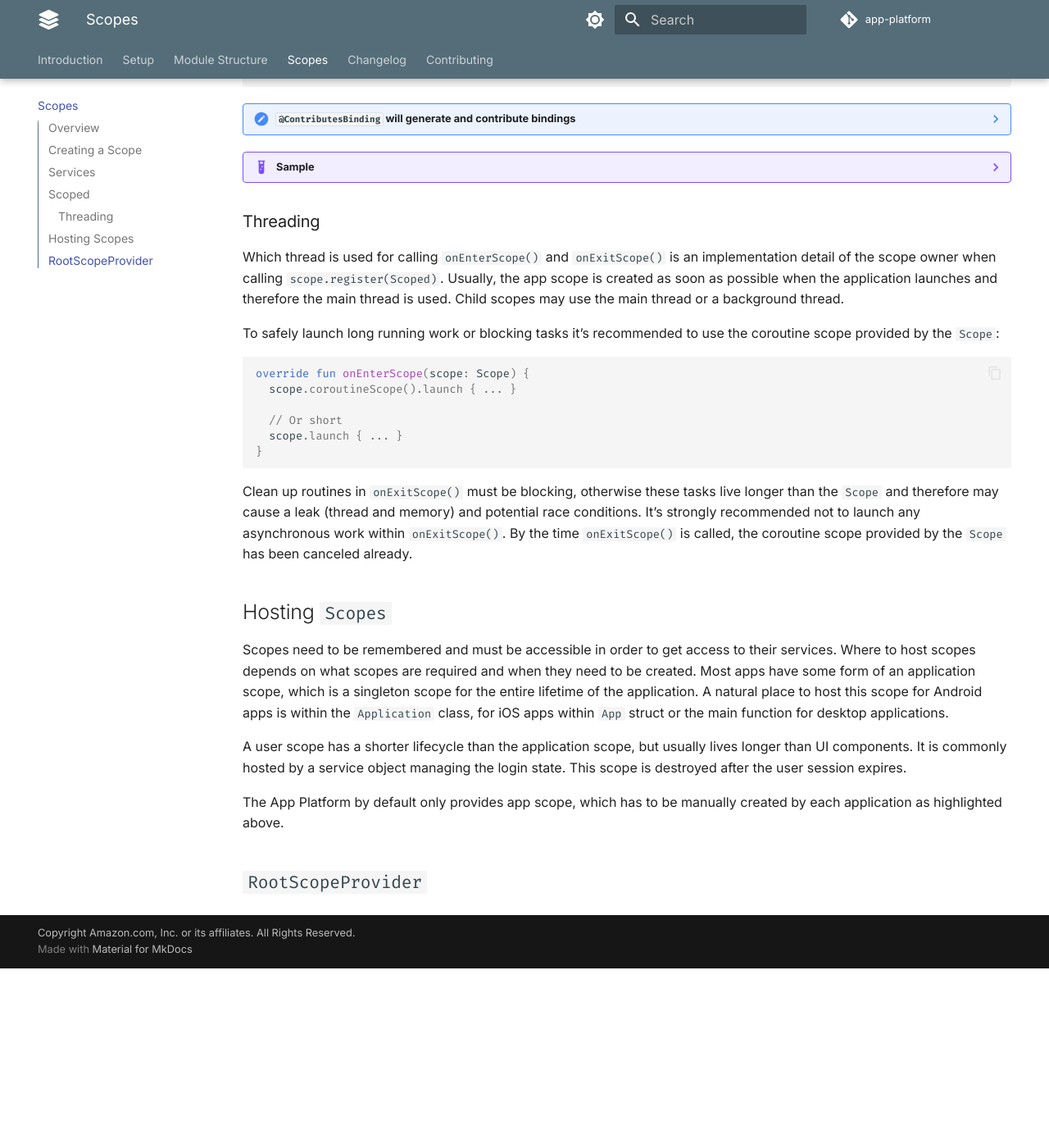
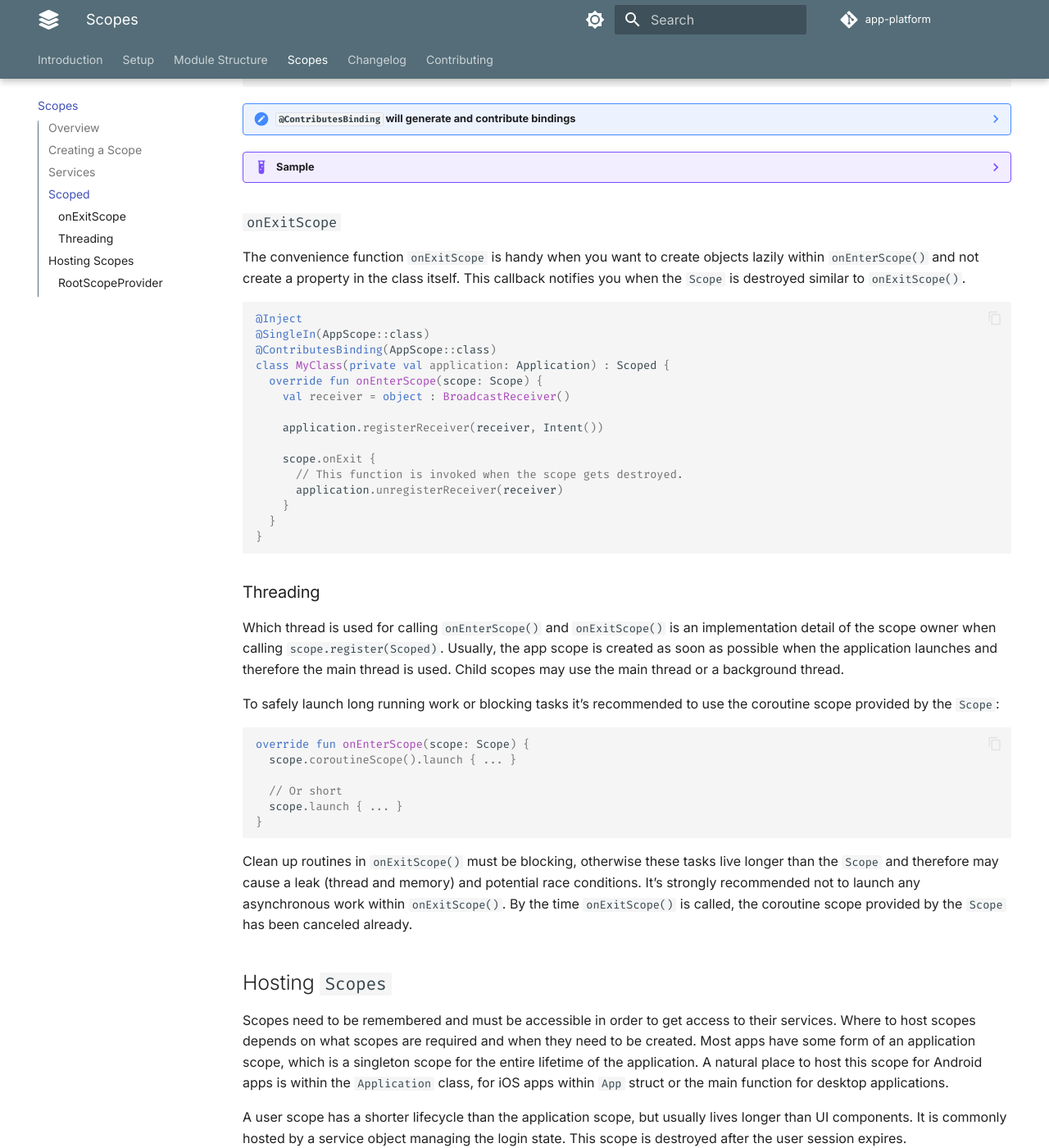
Before and after one commit to amzn/app-platform, an MkDocs documentation site: the page built from docs/scopes.md, in a window 1280 px wide and 1400 px high, scrolled down 4111 px. Shown: the whole window at 82% size. Built offline with MkDocs 1.6.1 and Material for MkDocs 9.7.7, drawn with Linux system fonts in a browser that asks for light colours; comment, search, counter and statistics services are not loaded; before the commit the page ends 5292 px from its top, so only the background shows below that.

Commit message:
More documentation updates.

````diff
--- a/docs/scopes.md
+++ b/docs/scopes.md
@@ -277,37 +277,55 @@
 
 ??? example "Sample"
 
-    The root scope is usually created when the application is launched. The sample application creates its
-    root scope [here](https://github.com/amzn/app-platform/blob/main/sample/app/src/commonMain/kotlin/software/amazon/app/platform/sample/DemoApplication.kt).
-    This `Scope` is never destroyed and stays alive for the entire app lifetime.
-
-    The sample application has a child scope for the logged in user. This `Scope` is created during
-    [login](https://github.com/amzn/app-platform/blob/d6ba0eef2de5042944d20a8c77ecb99fbfef317a/sample/user/impl/src/commonMain/kotlin/software/amazon/app/platform/sample/user/UserManagerImpl.kt#L47-L52)
-    and [destroyed](https://github.com/amzn/app-platform/blob/d6ba0eef2de5042944d20a8c77ecb99fbfef317a/sample/user/impl/src/commonMain/kotlin/software/amazon/app/platform/sample/user/UserManagerImpl.kt#L68)
-    during logout.
+    Another example in the sample app is [`SessionTimeout`](https://github.com/amzn/app-platform/blob/main/sample/user/impl/src/commonMain/kotlin/software/amazon/app/platform/sample/user/SessionTimeout.kt).
+    This class is part of the `UserScope` and implements the `Scoped` interface. `onEnterScope()` will be called when
+    the user logs in and `onExitScope()` when the user logs out.
 
     ```kotlin
-    override fun login(userId: Long) {
-      ...
-      val userComponent = userComponentFactory.createUserComponent(user)
+    @Inject
+    @SingleIn(UserScope::class)
+    @ContributesBinding(UserScope::class)
+    class SessionTimeout(...) : Scoped {
 
-      val userScope =
-        rootScopeProvider.rootScope.buildChild("user-$userId") {
-          addDiComponent(userComponent)
-          addCoroutineScopeScoped(userComponent.userScopeCoroutineScopeScoped)
+      override fun onEnterScope(scope: Scope) {
+        // This job will be automatically canceled when the user logs out and the user scope is
+        // destroyed.
+        scope.launch {
+          while (userManager.user.value != null) {
+            ...
+          }
         }
 
-      ...
-
-      userScope.register(userComponent.userScopedInstances)
-    }
-
-    override fun logout() {
-      val currentUserScope = user.value?.scope
-      ...
-      currentUserScope?.destroy()
+        scope.launch {
+          ...
+        }
+      }
     }
     ```
+
+### `onExitScope`
+
+The convenience function `onExitScope` is handy when you want to create objects lazily within `onEnterScope()` and
+not create a property in the class itself. This callback notifies you when the `Scope` is destroyed similar to
+`onExitScope()`.
+
+```kotlin
+@Inject
+@SingleIn(AppScope::class)
+@ContributesBinding(AppScope::class)
+class MyClass(private val application: Application) : Scoped {
+  override fun onEnterScope(scope: Scope) {
+    val receiver = object : BroadcastReceiver()
+
+    application.registerReceiver(receiver, Intent())
+
+    scope.onExit {
+      // This function is invoked when the scope gets destroyed.
+      application.unregisterReceiver(receiver)
+    }
+  }
+}
+```
 
 ### Threading
 
@@ -348,4 +366,12 @@
 The App Platform by default only provides app scope, which has to be manually created by each application as
 highlighted above.
 
-## `RootScopeProvider`
+??? example "Sample"
+
+    The sample application has a common class [DemoApplication](https://github.com/amzn/app-platform/blob/main/sample/app/src/commonMain/kotlin/software/amazon/app/platform/sample/DemoApplication.kt)
+    that is responsible for creating the app scope. The Android app instantiates `DemoApplication` in the
+    [`Application` class](https://github.com/amzn/app-platform/blob/f024cb1b5a89c93cfc9ae63d7e570432b8d52d8a/sample/app/src/androidMain/kotlin/software/amazon/app/platform/sample/AndroidApplication.kt#L19).
+    The iOS sample creates the `DemoApplication` in the [`UIApplicationDelegate`](https://github.com/amzn/app-platform/blob/f024cb1b5a89c93cfc9ae63d7e570432b8d52d8a/sample/iosApp/iosApp/iOSApp.swift#L6).
+    On Desktop `DemoApplication` is created part of the [`main()` function](https://github.com/amzn/app-platform/blob/f024cb1b5a89c93cfc9ae63d7e570432b8d52d8a/sample/app/src/desktopMain/kotlin/software/amazon/app/platform/sample/Main.kt#L8).
+
+### `RootScopeProvider`
````
